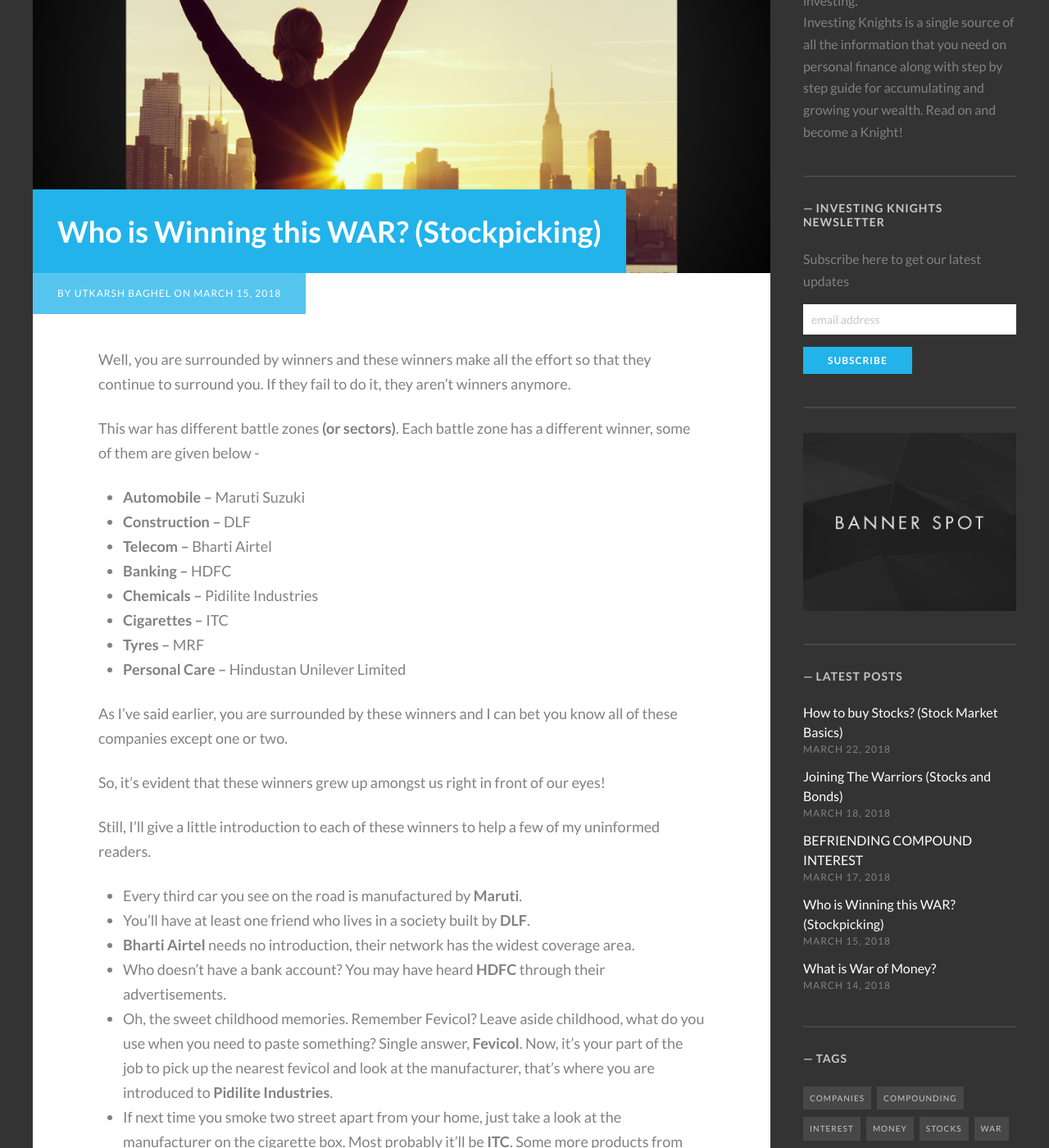
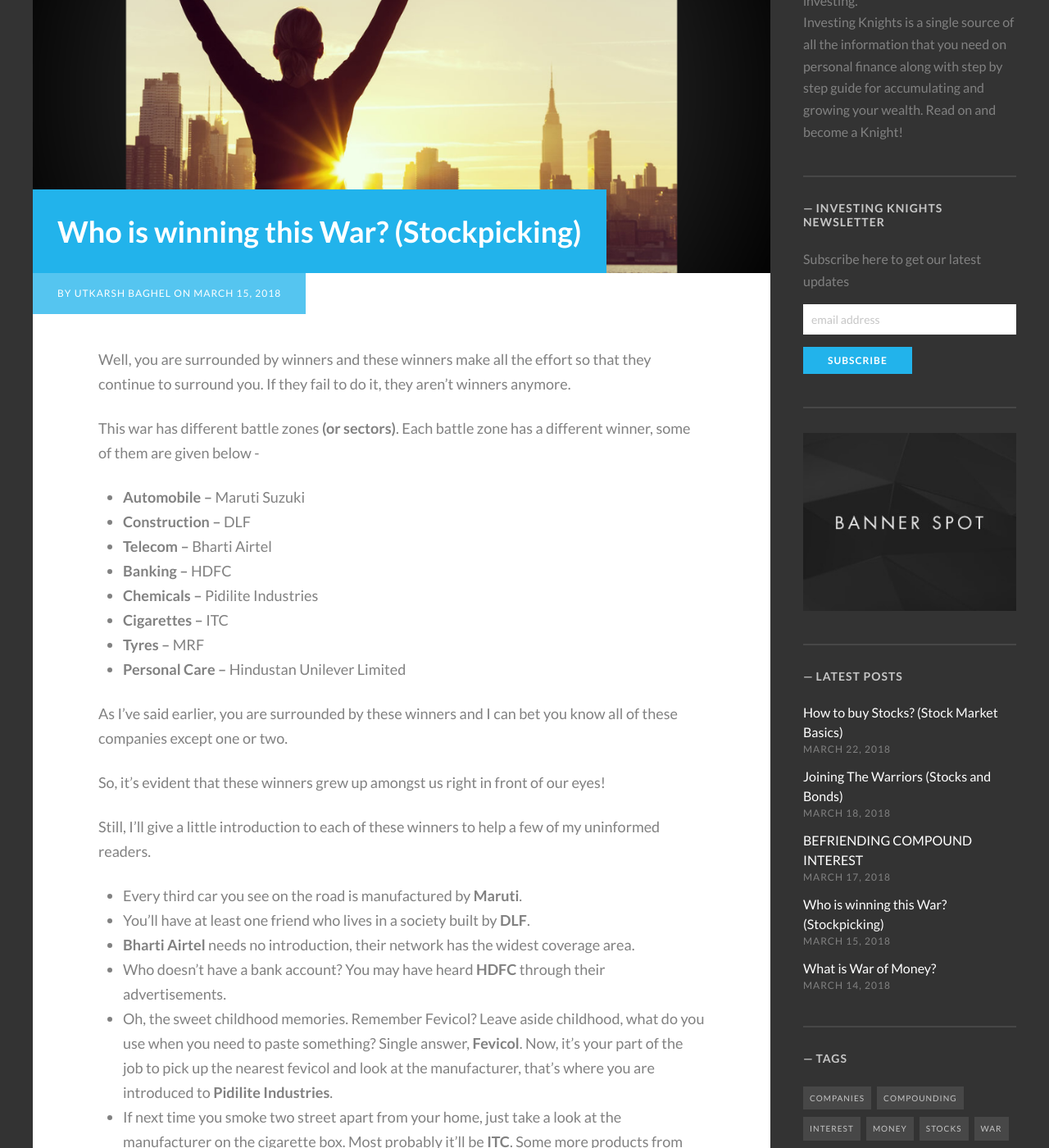
Before and after one commit to investingknights/investingknights.github.io, a Jekyll site: the page built from _posts/2018-03-15-who-is-winning-this-war.md, in a window 1280 px wide and 1400 px high, scrolled down 349 px. Shown: the whole window at 82% size. Built offline with Jekyll 4.4.1, drawn with Linux system fonts in a browser that asks for light colours; some web fonts are replaced; comment, search, counter and statistics services are not loaded.

```diff
--- a/_posts/2018-03-15-who-is-winning-this-war.md
+++ b/_posts/2018-03-15-who-is-winning-this-war.md
@@ -1,6 +1,6 @@
 ---
 layout: post
-title:  "Who is Winning this WAR? (Stockpicking)"
+title:  "Who is winning this War? (Stockpicking)"
 date:   2018-03-15
 banner_image: p2.png
 tags: [money, war, companies]
```
